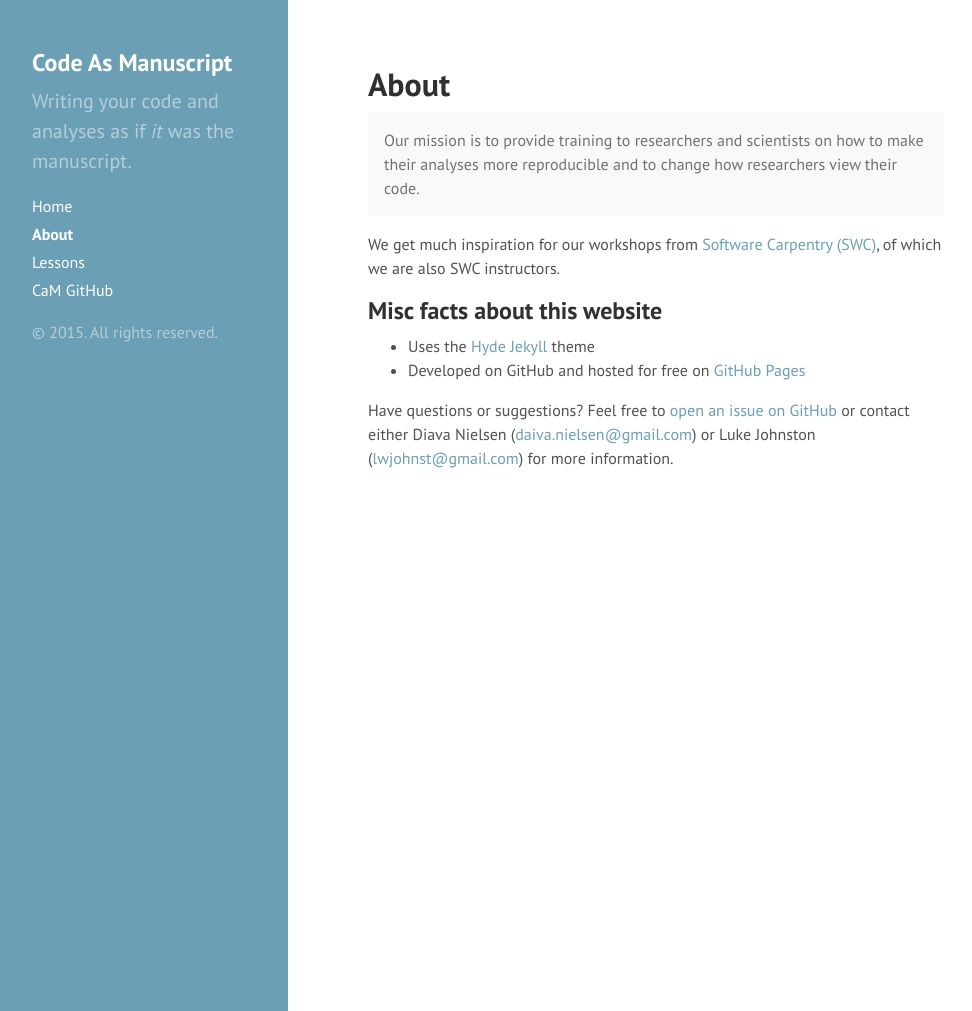
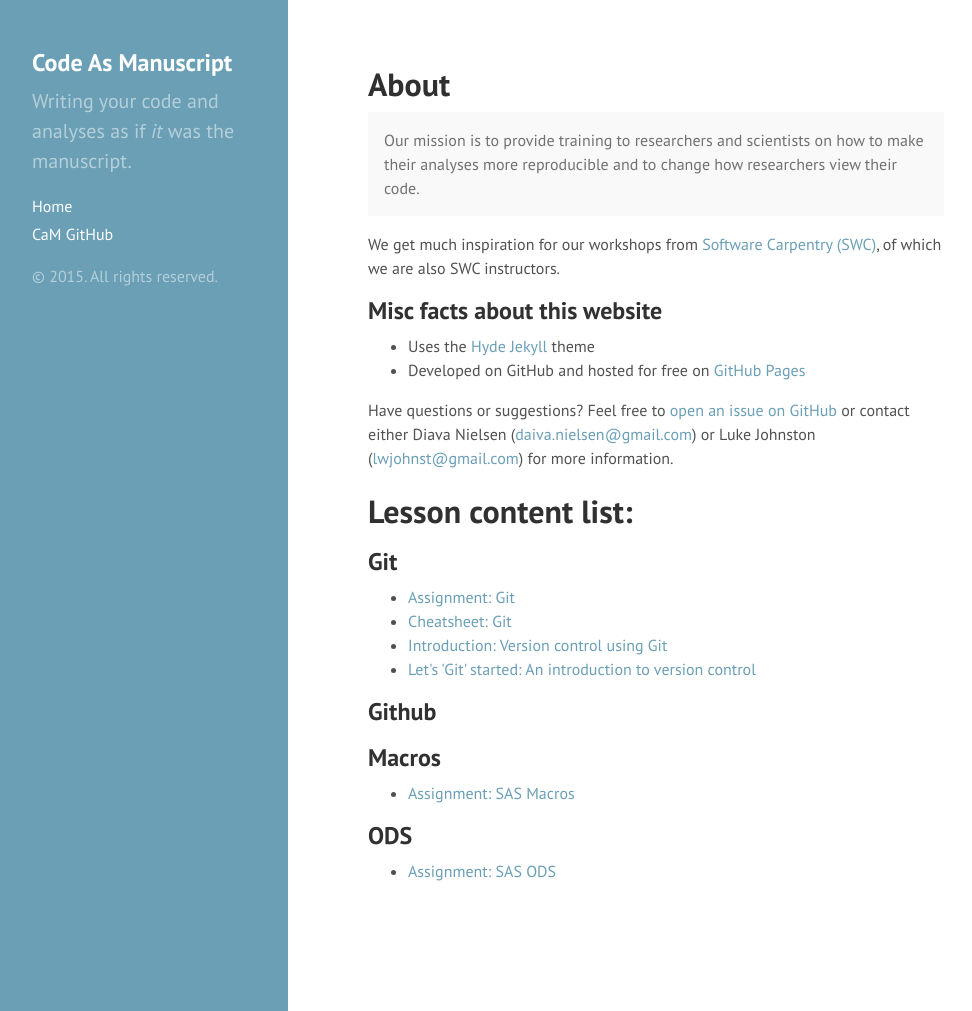
Before and after one commit to thesarahmeister/workshops, a Jekyll site: the page built from about.md, in a window 1280 px wide and 1011 px high. Shown: the whole window, without its empty margins (0-972 px from the left). Built offline with Jekyll 4.4.1, drawn with Linux system fonts in a browser that asks for light colours; Markdown is read by kramdown in place of the engine named in the settings.

Commit message:
Updated sidebar + config to create list of categories

```diff
--- a/_config.yml
+++ b/_config.yml
@@ -23,3 +23,5 @@ version:          2.1.0
 
 github:
   repo:           https://github.com/codeasmanuscript
+
+category-list: [Git, Github, Macros, ODS]
--- a/_includes/sidebar.html
+++ b/_includes/sidebar.html
@@ -20,8 +20,10 @@
       {% assign pages_list = site.pages %}
       {% for node in pages_list %}
         {% if node.title != null %}
-          {% if node.layout == "page" %}
-            <a class="sidebar-nav-item{% if page.url == node.url %} active{% endif %}" href="{{ site.baseurl }}{{ node.url }}">{{ node.title }}</a>
+          {% if node.sidebar == true %}
+            {% if node.layout == "page" %}
+              <a class="sidebar-nav-item{% if page.url == node.url %} active{% endif %}" href="{{ site.baseurl }}{{ node.url }}">{{ node.title }}</a>
+            {% endif %}
           {% endif %}
         {% endif %}
       {% endfor %}
--- a/about.md
+++ b/about.md
@@ -23,3 +23,20 @@ Have questions or suggestions? Feel free to
 [open an issue on GitHub](https://github.com/codeasmanuscript/development/issues/new)
 or contact either Diava Nielsen (<daiva.nielsen@gmail.com>) or Luke
 Johnston (<lwjohnst@gmail.com>) for more information.
+
+# Lesson content list:
+
+{% for cat in site.category-list %}
+
+## {{ cat }} ##
+
+<ul>
+  {% for page in site.pages %}
+      {% for pc in page.categories %}
+        {% if pc == cat %}
+          <li><a href="{{ page.url }}">{{ page.title }}</a></li>
+        {% endif %}   <!-- cat-match-p -->
+      {% endfor %}  <!-- page-category -->
+  {% endfor %}  <!-- page -->
+</ul>
+{% endfor %}
```
